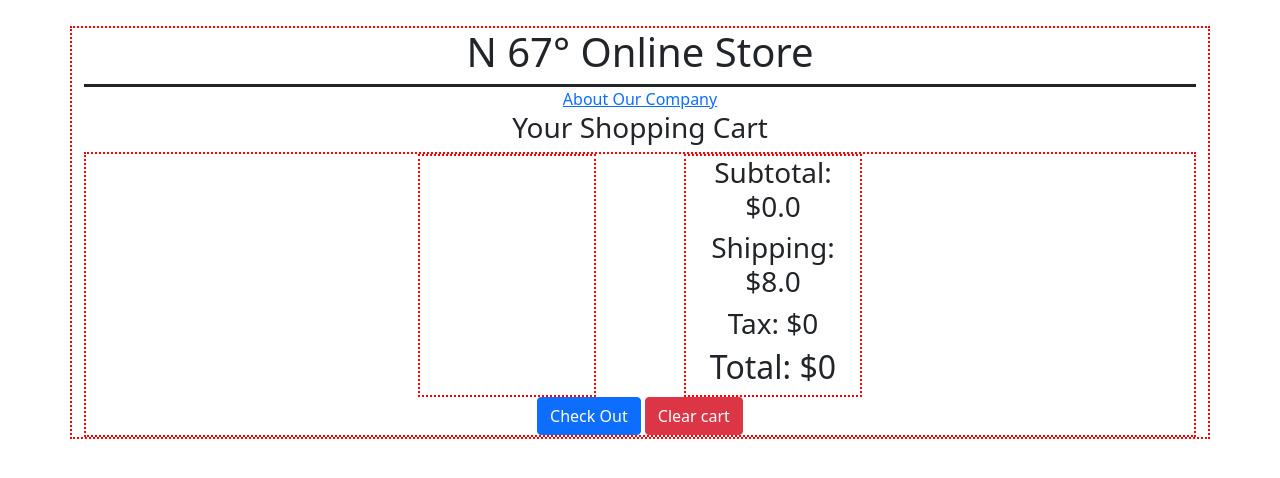
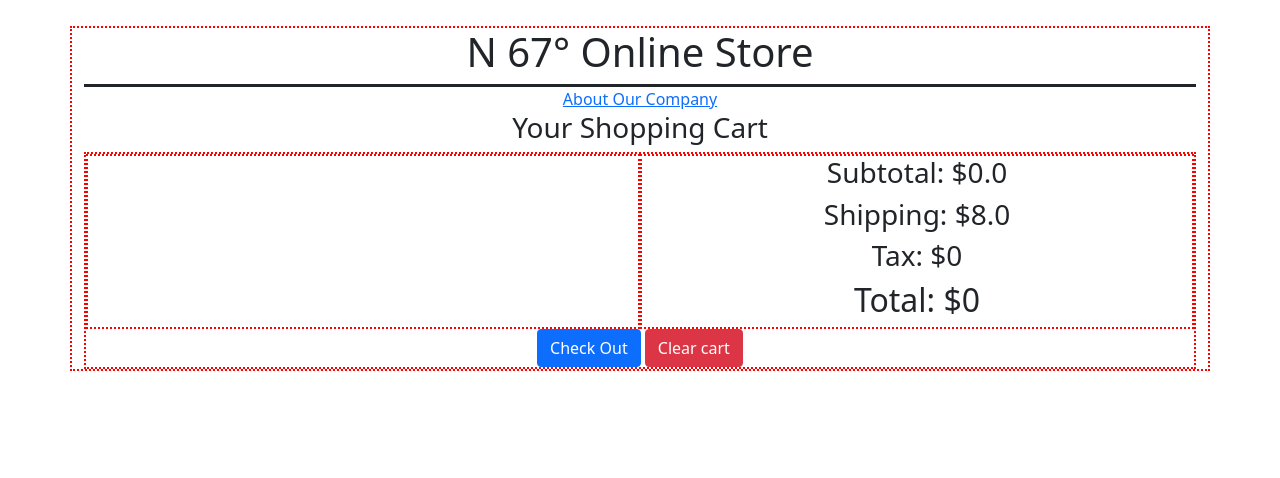
Before and after one commit to lhochs/n-67-online-shop, a Flask app: page /cart in a window 1280 px wide. Shown: the top 478 px of the page. Run offline with Flask 2, Linux system fonts and the light colour scheme.

Commit message:
merge from main

```diff
--- a/flask_app/controllers/orders.py
+++ b/flask_app/controllers/orders.py
@@ -139,10 +139,6 @@ def clear_cart():
 #####################################
 #### This is where the API stays ####
 #####################################
-@app.route("/clear_cart", methods=["GET"])
-def clear_cart():
-    session.pop("cart")
-    return redirect("/cart")
 
 @app.route('/orders/customer_id/order_id', methods=["GET"])
 def get_order_for_customer(customer_id, order_id):
--- a/flask_app/static/css/style.css
+++ b/flask_app/static/css/style.css
@@ -78,15 +78,16 @@ h-product-card img {
     display: flex;
     justify-content: space-between;
     margin: auto;
-    width: 40%;
+    width: auto%;
 }
 
 .sC-items{
     border: 2px dotted red;
-    width: 40%;
+    width: 60%;
 }
 
 .sC-cost{
     border: 2px dotted red;
-    width: 40%;
+    width: 60%;
+    padding-top: auto;
 }
```
